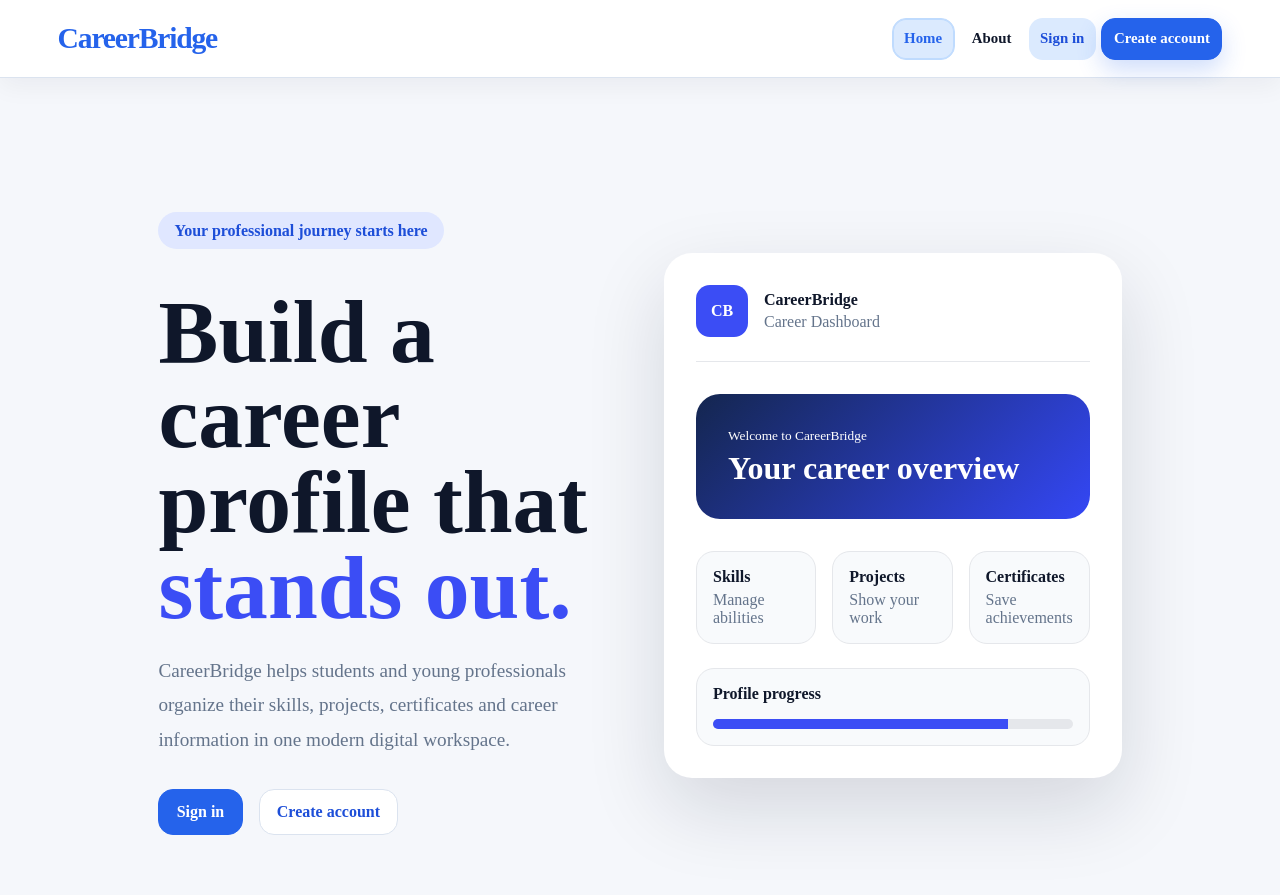
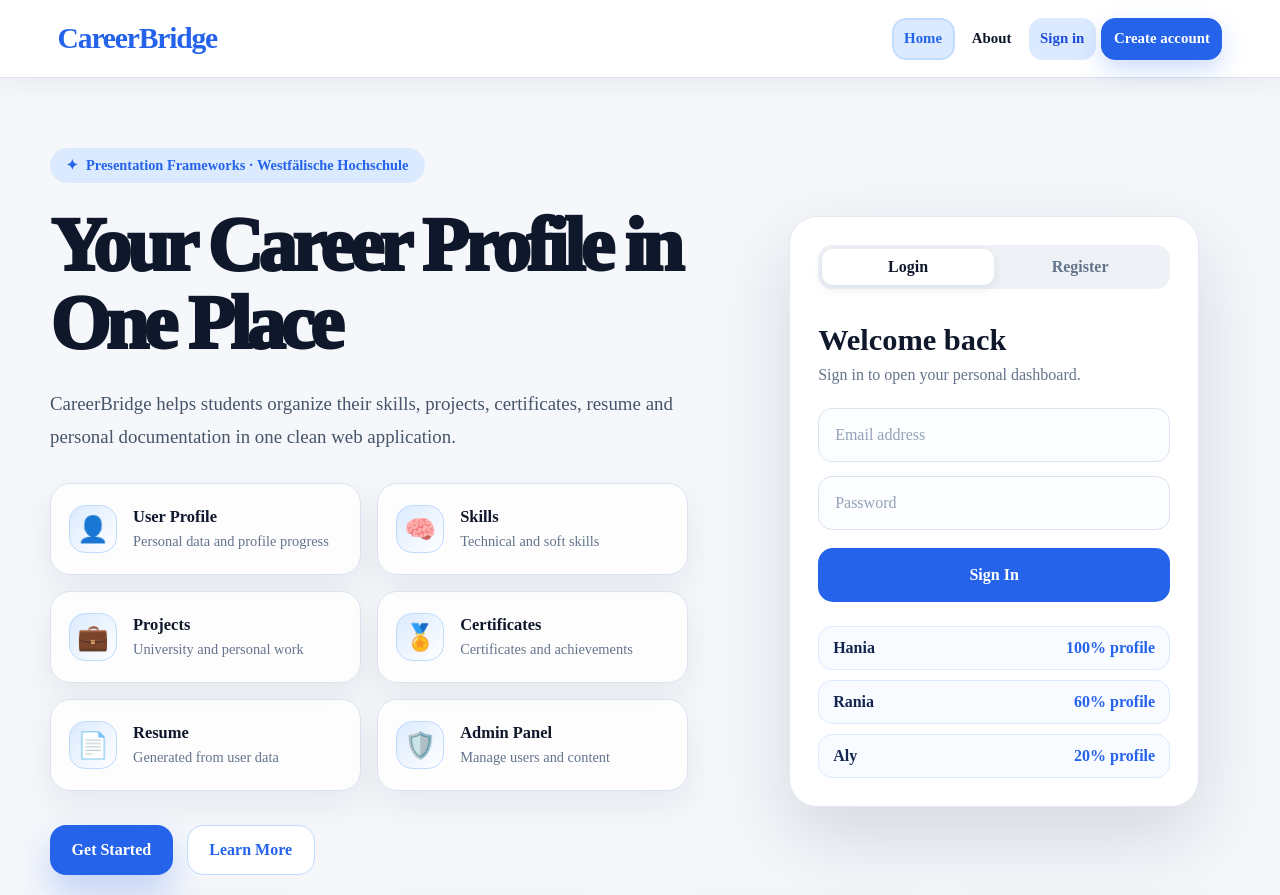
Before and after one commit to Raniaelsayed12/CareerBridge, a Vue app in the folder frontend/: page / in a window 1280 px wide. Shown: the top 895 px of the page. Built offline with nearby package versions, Linux system fonts and the light colour scheme.

Commit message:
Redesign home page for final presentation

```diff
--- a/frontend/src/views/Home.vue
+++ b/frontend/src/views/Home.vue
@@ -1,297 +1,399 @@
 <template>
-  <main class="home-page">
-    <section class="hero">
-      <div class="hero-text">
-        <p class="badge">Your professional journey starts here</p>
+  <main class="cb-home-page">
+    <section class="cb-landing">
+      <div class="cb-left">
+        <span class="cb-pill">Presentation Frameworks · Westfälische Hochschule</span>
 
-        <h1>
-          Build a career profile that
-          <span>stands out.</span>
-        </h1>
+        <h1>Your Career Profile in One Place</h1>
 
-        <p class="subtitle">
-          CareerBridge helps students and young professionals organize their
-          skills, projects, certificates and career information in one modern
-          digital workspace.
+        <p class="cb-subtitle">
+          CareerBridge helps students organize their skills, projects, certificates,
+          resume and personal documentation in one clean web application.
         </p>
 
-        <div class="hero-actions">
-          <RouterLink v-if="!isLoggedIn" to="/login" class="btn primary">
-            Sign in
-          </RouterLink>
+        <div class="cb-feature-grid">
+          <article class="cb-feature-card">
+            <div class="cb-icon">👤</div>
+            <div>
+              <h3>User Profile</h3>
+              <p>Personal data and profile progress</p>
+            </div>
+          </article>
 
-          <RouterLink v-if="!isLoggedIn" to="/register" class="btn secondary">
-            Create account
-          </RouterLink>
+          <article class="cb-feature-card">
+            <div class="cb-icon">🧠</div>
+            <div>
+              <h3>Skills</h3>
+              <p>Technical and soft skills</p>
+            </div>
+          </article>
 
-          <RouterLink v-if="isLoggedIn" to="/dashboard" class="btn primary">
-            Open Dashboard
-          </RouterLink>
+          <article class="cb-feature-card">
+            <div class="cb-icon">💼</div>
+            <div>
+              <h3>Projects</h3>
+              <p>University and personal work</p>
+            </div>
+          </article>
 
-          <RouterLink v-if="isAdmin" to="/admin" class="btn secondary">
-            Open Admin Panel
-          </RouterLink>
+          <article class="cb-feature-card">
+            <div class="cb-icon">🏅</div>
+            <div>
+              <h3>Certificates</h3>
+              <p>Certificates and achievements</p>
+            </div>
+          </article>
+
+          <article class="cb-feature-card">
+            <div class="cb-icon">📄</div>
+            <div>
+              <h3>Resume</h3>
+              <p>Generated from user data</p>
+            </div>
+          </article>
+
+          <article class="cb-feature-card">
+            <div class="cb-icon">🛡️</div>
+            <div>
+              <h3>Admin Panel</h3>
+              <p>Manage users and content</p>
+            </div>
+          </article>
+        </div>
+
+        <div class="cb-actions">
+          <RouterLink to="/login" class="cb-btn cb-primary">Get Started</RouterLink>
+          <RouterLink to="/about" class="cb-btn cb-secondary">Learn More</RouterLink>
         </div>
       </div>
 
-      <div class="hero-card">
-        <div class="card-header">
-          <div class="logo-box">CB</div>
-          <div>
-            <strong>CareerBridge</strong>
-            <span>Career Dashboard</span>
-          </div>
+      <div class="cb-right">
+        <div class="cb-login-preview">
+          <div class="cb-tabs">
+            <span class="active">Login</span>
+            <span>Register</span>
           </div>
 
-        <div class="overview-box">
-          <small>Welcome to CareerBridge</small>
-          <h2>Your career overview</h2>
-        </div>
+          <h2>Welcome back</h2>
+          <p>Sign in to open your personal dashboard.</p>
 
-        <div class="mini-stats">
+          <div class="cb-input-preview">Email address</div>
+          <div class="cb-input-preview">Password</div>
+
+          <RouterLink to="/login" class="cb-signin-preview">Sign In</RouterLink>
+
+          <div class="cb-demo-users">
             <div>
-            <strong>Skills</strong>
-            <span>Manage abilities</span>
+              <strong>Hania</strong>
+              <span>100% profile</span>
             </div>
             <div>
-            <strong>Projects</strong>
-            <span>Show your work</span>
+              <strong>Rania</strong>
+              <span>60% profile</span>
             </div>
             <div>
-            <strong>Certificates</strong>
-            <span>Save achievements</span>
+              <strong>Aly</strong>
+              <span>20% profile</span>
             </div>
-        </div>
-
-        <div class="progress-box">
-          <strong>Profile progress</strong>
-          <div class="progress-line">
-            <span></span>
           </div>
         </div>
       </div>
     </section>
 
-    <section class="features">
+    <section class="cb-bottom">
       <article>
-        <h3>Skills</h3>
-        <p>Collect and organize your technical and soft skills.</p>
+        <strong>Vue 3</strong>
+        <span>Modern frontend</span>
       </article>
-
       <article>
-        <h3>Projects</h3>
-        <p>Document university, personal and team projects.</p>
+        <strong>Pinia</strong>
+        <span>State management</span>
       </article>
-
       <article>
-        <h3>Certificates</h3>
-        <p>Save certificates and learning achievements.</p>
+        <strong>Express</strong>
+        <span>Local backend API</span>
       </article>
-
       <article>
-        <h3>Resume</h3>
-        <p>Present your career profile in a structured resume page.</p>
+        <strong>JSON DB</strong>
+        <span>local-db.json</span>
       </article>
     </section>
   </main>
 </template>
 
 <script setup>
-import { computed } from "vue";
 import { RouterLink } from "vue-router";
-import { useUserStore } from "../stores/userStore";
-
-const userStore = useUserStore();
-
-const isLoggedIn = computed(() => !!userStore.user);
-const isAdmin = computed(() => userStore.user?.role === "admin");
 </script>
 
 <style scoped>
-.home-page {
-  min-height: 100vh;
-  background: #f4f7fb;
+.cb-home-page {
+  width: min(1180px, calc(100% - 72px)) !important;
+  margin: 0 auto !important;
+  padding: 70px 0 80px !important;
+}
+
+.cb-landing {
+  min-height: 620px;
+  display: grid;
+  grid-template-columns: 1.15fr 0.85fr;
+  align-items: center;
+  gap: 70px;
+}
+
+.cb-left {
+  max-width: 720px;
+}
+
+.cb-pill {
+  display: inline-flex;
+  align-items: center;
+  gap: 8px;
+  padding: 0.55rem 1rem;
+  border-radius: 999px;
+  background: #dbeafe;
+  color: #2563eb;
+  font-size: 0.9rem;
+  font-weight: 900;
+  margin-bottom: 24px;
+}
+
+.cb-pill::before {
+  content: "✦";
+  color: #2563eb;
+}
+
+h1 {
+  margin: 0;
+  color: #0f172a;
+  font-size: clamp(3.2rem, 6vw, 5.6rem);
+  line-height: 1.02;
+  letter-spacing: -0.06em;
+  font-weight: 950;
+}
+
+.cb-subtitle {
+  margin: 24px 0 30px;
+  color: #475569;
+  font-size: 1.18rem;
+  line-height: 1.75;
+  max-width: 650px;
+}
+
+.cb-feature-grid {
+  display: grid;
+  grid-template-columns: repeat(2, minmax(230px, 1fr));
+  gap: 16px;
+  margin: 30px 0 34px;
+}
+
+.cb-feature-card {
+  display: flex;
+  align-items: center;
+  gap: 16px;
+  min-height: 92px;
+  padding: 16px 18px;
+  background: rgba(255, 255, 255, 0.82);
+  border: 1px solid #dbe3ef;
+  border-radius: 20px;
+  box-shadow: 0 14px 35px rgba(15, 23, 42, 0.07);
+}
+
+.cb-icon {
+  width: 48px;
+  height: 48px;
+  border-radius: 16px;
+  background: linear-gradient(135deg, #dbeafe, #ffffff);
+  display: grid;
+  place-items: center;
+  font-size: 1.6rem;
+  border: 1px solid #bfdbfe;
+  flex-shrink: 0;
+}
+
+.cb-feature-card h3 {
+  margin: 0 0 5px;
+  color: #0f172a;
+  font-size: 1.03rem;
+  font-weight: 900;
+}
+
+.cb-feature-card p {
+  margin: 0;
+  color: #64748b;
+  font-size: 0.9rem;
+  line-height: 1.35;
+}
+
+.cb-actions {
+  display: flex;
+  gap: 14px;
+  flex-wrap: wrap;
+}
+
+.cb-btn {
+  min-height: 50px;
+  padding: 0.9rem 1.35rem;
+  border-radius: 16px;
+  font-weight: 900;
+  text-decoration: none;
+  display: inline-flex;
+  align-items: center;
+  justify-content: center;
+}
+
+.cb-primary {
+  background: #2563eb;
+  color: white;
+  box-shadow: 0 18px 35px rgba(37, 99, 235, 0.25);
+}
+
+.cb-secondary {
+  background: white;
+  color: #2563eb;
+  border: 1px solid #bfdbfe;
+}
+
+.cb-right {
+  display: flex;
+  justify-content: center;
+}
+
+.cb-login-preview {
+  width: min(410px, 100%);
+  padding: 28px;
+  border-radius: 28px;
+  background: white;
+  border: 1px solid #e2e8f0;
+  box-shadow: 0 30px 80px rgba(15, 23, 42, 0.14);
+}
+
+.cb-tabs {
+  height: 44px;
+  background: #eef2f7;
+  border-radius: 14px;
+  display: grid;
+  grid-template-columns: 1fr 1fr;
+  padding: 4px;
+  margin-bottom: 34px;
+}
+
+.cb-tabs span {
+  display: grid;
+  place-items: center;
+  border-radius: 11px;
+  font-weight: 800;
+  color: #64748b;
+}
+
+.cb-tabs .active {
+  background: white;
+  color: #0f172a;
+  box-shadow: 0 4px 12px rgba(15, 23, 42, 0.08);
+}
+
+.cb-login-preview h2 {
+  margin: 0 0 8px;
+  font-size: 1.9rem;
   color: #0f172a;
 }
 
-.hero {
-  min-height: calc(100vh - 90px);
-  display: grid;
-  grid-template-columns: 1fr 1fr;
-  gap: 3rem;
-  align-items: center;
-  padding: 5rem 7%;
+.cb-login-preview p {
+  margin: 0 0 24px;
+  color: #64748b;
 }
 
-.badge {
-  display: inline-flex;
-  padding: 0.6rem 1rem;
-  border-radius: 999px;
-  background: #e0e7ff;
-  color: #1d4ed8;
-  font-weight: 900;
+.cb-input-preview {
+  height: 54px;
+  border: 1px solid #dbe3ef;
+  border-radius: 14px;
+  display: flex;
+  align-items: center;
+  padding: 0 16px;
+  color: #94a3b8;
+  margin-bottom: 14px;
+  background: #fbfdff;
 }
 
-.hero h1 {
-  margin: 1.5rem 0;
-  font-size: clamp(3rem, 7vw, 6rem);
-  line-height: 0.95;
+.cb-signin-preview {
+  height: 54px;
+  border-radius: 15px;
+  background: #2563eb;
+  color: white;
+  font-weight: 900;
+  display: grid;
+  place-items: center;
+  text-decoration: none;
+  margin: 18px 0 24px;
 }
 
-.hero h1 span {
-  display: block;
-  color: #3b4df5;
+.cb-demo-users {
+  display: grid;
+  gap: 10px;
 }
 
-.subtitle {
-  max-width: 650px;
-  color: #64748b;
-  font-size: 1.2rem;
-  line-height: 1.8;
+.cb-demo-users div {
+  display: flex;
+  justify-content: space-between;
+  gap: 12px;
+  padding: 12px 14px;
+  border-radius: 14px;
+  background: #f8fbff;
+  border: 1px solid #dbeafe;
 }
 
-.hero-actions {
-  margin-top: 2rem;
-  display: flex;
-  gap: 1rem;
-  flex-wrap: wrap;
+.cb-demo-users strong {
+  color: #14264f;
 }
 
-.btn {
-  padding: 1rem 1.4rem;
-  border-radius: 16px;
-  font-weight: 900;
-  text-decoration: none;
+.cb-demo-users span {
+  color: #2563eb;
+  font-weight: 800;
 }
 
-.btn.primary {
-  background: #2563eb;
-  color: white;
+.cb-bottom {
+  margin-top: 20px;
+  display: grid;
+  grid-template-columns: repeat(4, 1fr);
+  gap: 18px;
 }
 
-.btn.secondary {
+.cb-bottom article {
+  padding: 22px;
+  border-radius: 20px;
   background: white;
-  color: #1d4ed8;
   border: 1px solid #dbe3ef;
+  box-shadow: 0 14px 35px rgba(15, 23, 42, 0.06);
 }
 
-.hero-card {
-  padding: 2rem;
-  border-radius: 28px;
-  background: white;
-  box-shadow: 0 30px 80px rgba(15, 23, 42, 0.14);
+.cb-bottom strong {
+  display: block;
+  color: #2563eb;
+  font-size: 1.25rem;
+  margin-bottom: 6px;
 }
 
-.card-header {
-  display: flex;
-  gap: 1rem;
-  align-items: center;
-  padding-bottom: 1.5rem;
-  border-bottom: 1px solid #e5e7eb;
+.cb-bottom span {
+  color: #64748b;
 }
 
-.logo-box {
-  width: 52px;
-  height: 52px;
-  border-radius: 14px;
-  display: grid;
-  place-items: center;
-  background: #3b4df5;
-  color: white;
-  font-weight: 900;
+@media (max-width: 980px) {
+  .cb-home-page {
+    width: min(100% - 34px, 1180px) !important;
+    padding: 34px 0 60px !important;
   }
 
-.card-header span {
-  display: block;
-  color: #64748b;
-  margin-top: 0.2rem;
+  .cb-landing {
+    grid-template-columns: 1fr;
+    gap: 34px;
   }
 
-.overview-box {
-  margin: 2rem 0;
-  padding: 2rem;
-  border-radius: 24px;
-  color: white;
-  background: linear-gradient(135deg, #14264f, #3447f5);
-}
-
-.overview-box h2 {
-  margin: 0.4rem 0 0;
-  font-size: 2rem;
-}
-
-.mini-stats {
-  display: grid;
-  grid-template-columns: repeat(3, 1fr);
-  gap: 1rem;
-  margin-bottom: 1.5rem;
-}
-
-.mini-stats div,
-.progress-box {
-  padding: 1rem;
-  border-radius: 18px;
-  background: #f8fafc;
-  border: 1px solid #e5e7eb;
-}
-
-.mini-stats strong,
-.mini-stats span {
-  display: block;
-}
-
-.mini-stats span {
-  color: #64748b;
-  margin-top: 0.3rem;
-}
-
-.progress-line {
-  margin-top: 1rem;
-  height: 10px;
-  border-radius: 999px;
-  background: #e5e7eb;
-  overflow: hidden;
-}
-
-.progress-line span {
-  display: block;
-  width: 82%;
-  height: 100%;
-  background: #3b4df5;
-}
-
-.features {
-  padding: 0 7% 5rem;
-  display: grid;
-  grid-template-columns: repeat(4, 1fr);
-  gap: 1.2rem;
-}
-
-.features article {
-  padding: 1.6rem;
-  border-radius: 22px;
-  background: white;
-  box-shadow: 0 18px 45px rgba(15, 23, 42, 0.08);
-}
-
-.features h3 {
-  margin-top: 0;
-  font-size: 1.4rem;
-}
-
-.features p {
-  color: #64748b;
-  line-height: 1.6;
-}
-
-@media (max-width: 950px) {
-  .hero,
-  .features {
+  .cb-feature-grid,
+  .cb-bottom {
     grid-template-columns: 1fr;
   }
 
-  .mini-stats {
-    grid-template-columns: 1fr;
+  h1 {
+    font-size: 3rem;
   }
 }
 </style>
```
Lines whose indentation alone changed are shown as unchanged.
